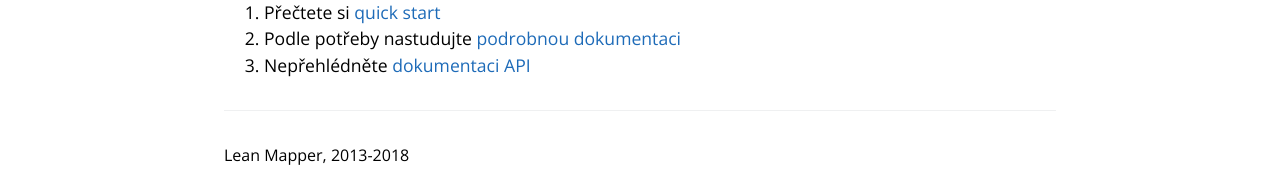
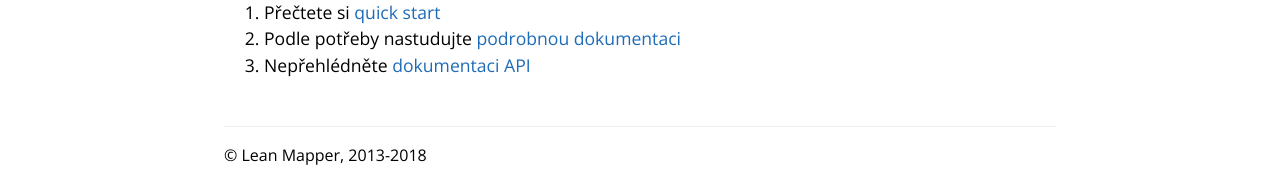
Before and after one commit to LeanMapper/LeanMapper.github.io, a Jekyll site: the page built from index.md, in a window 1280 px wide. Shown: the part 1302-1498 px from the top of the page. Built offline with Jekyll 4.4.1, drawn with Linux system fonts in a browser that asks for light colours; our own code applies the rules of GitHub Pages for plain Markdown files.

Commit message:
Footer: updated styles & text

```diff
--- a/_includes/footer.html
+++ b/_includes/footer.html
@@ -1 +1 @@
-Lean Mapper, 2013-2018
+&copy; Lean Mapper, 2013-2018
--- a/css/main.scss
+++ b/css/main.scss
@@ -79,3 +79,8 @@ $on-laptop:        800px;
 .main-content-subpage {
   padding-top: 1rem;
 }
+
+.site-footer {
+  margin-top: 3rem;
+  padding-top: 1rem;
+}
```
